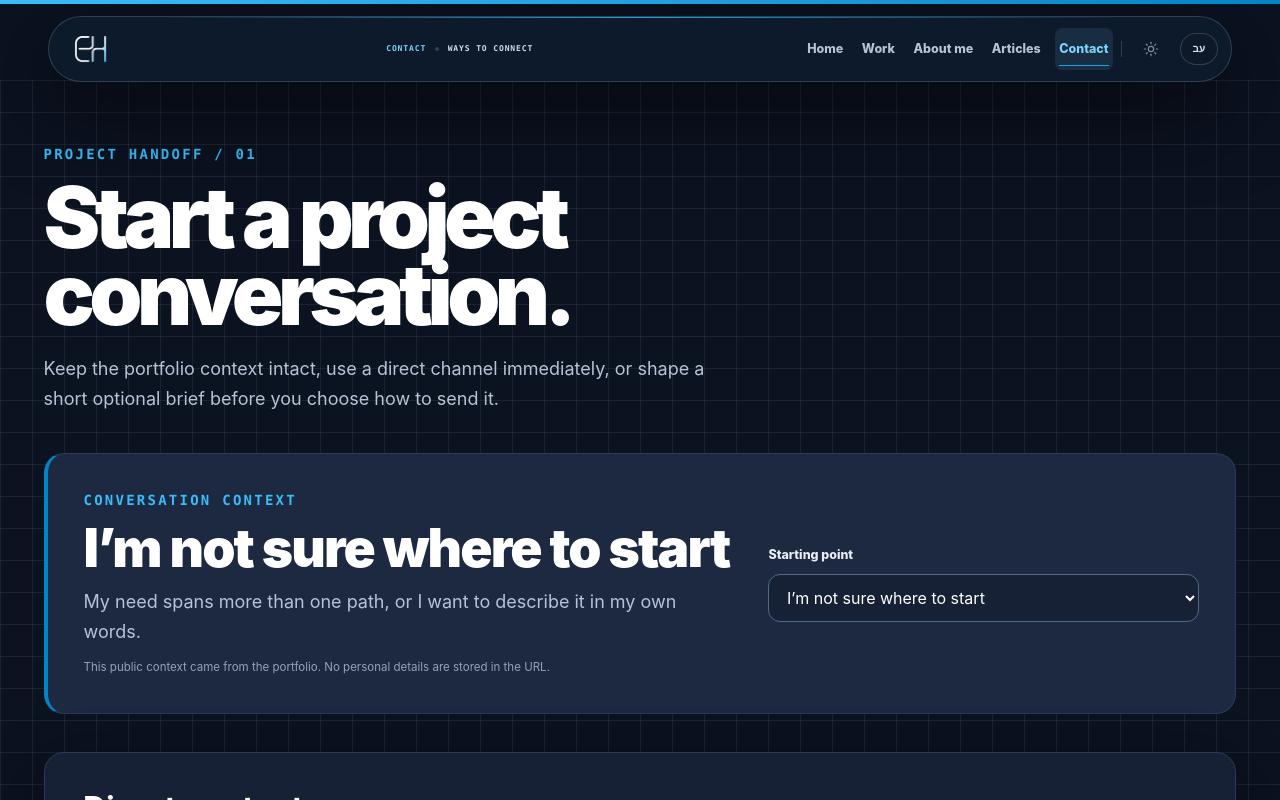
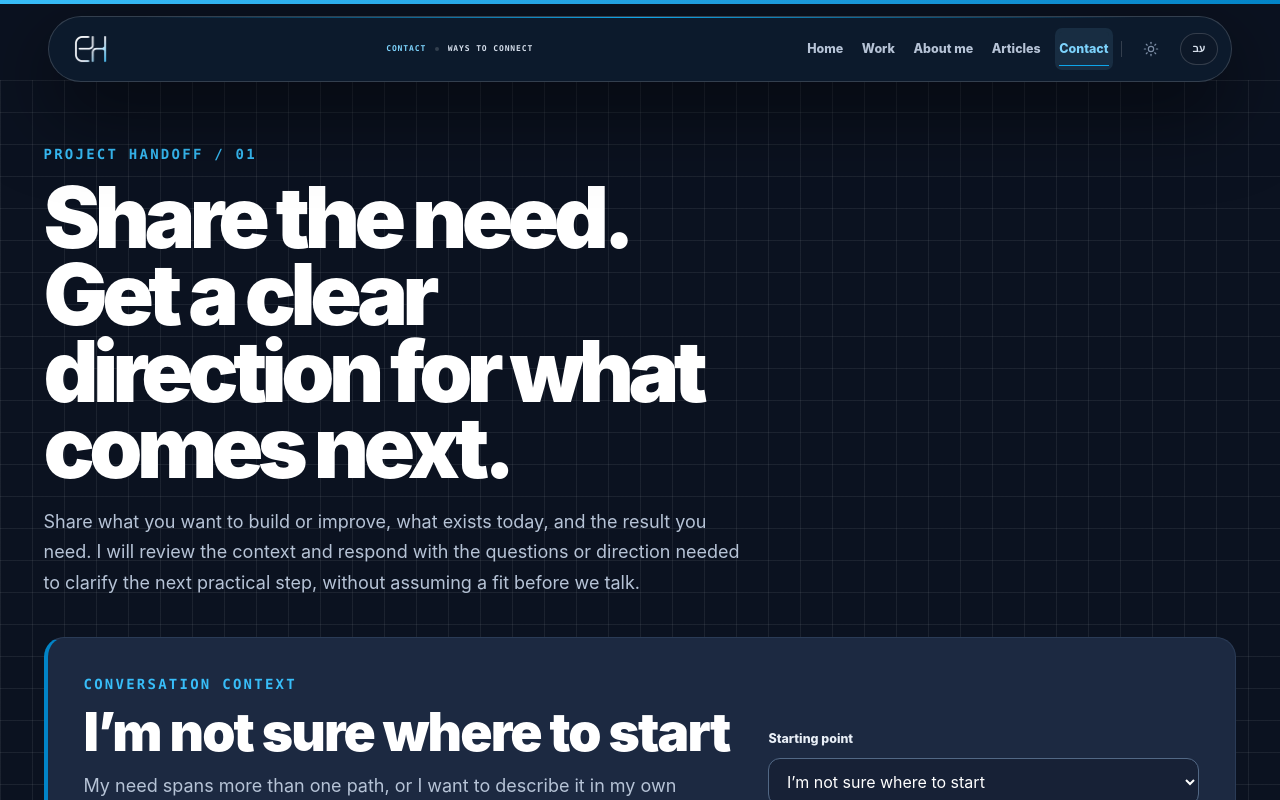
Before and after one commit to Evyatar-Hazan/Evyatar-Hazan.github.io, a React (Vite) app: page /en/contact/ in a window 1280 px wide. Shown: the top 800 px of the page. Built offline with nearby package versions, Linux system fonts and the light colour scheme.

Commit message:
fix: clarify contact response value

```diff
--- a/src/features/contact/ContactBriefFeature.tsx
+++ b/src/features/contact/ContactBriefFeature.tsx
@@ -53,8 +53,8 @@ const submissionTimeoutMs = 12_000;
 const localizedUi = {
   en: {
     eyebrow: 'PROJECT HANDOFF / 01',
-    title: 'Start a project conversation.',
-    description: 'Keep the portfolio context intact, use a direct channel immediately, or shape a short optional brief before you choose how to send it.',
+    title: 'Share the need. Get a clear direction for what comes next.',
+    description: 'Share what you want to build or improve, what exists today, and the result you need. I will review the context and respond with the questions or direction needed to clarify the next practical step, without assuming a fit before we talk.',
     contextTitle: 'Conversation context',
     contextDescription: 'This public context came from the portfolio. No personal details are stored in the URL.',
     contextLabel: 'Starting point',
@@ -120,8 +120,8 @@ const localizedUi = {
   },
   he: {
     eyebrow: 'PROJECT HANDOFF / 01',
-    title: 'פותחים שיחת פרויקט.',
-    description: 'שומרים על ההקשר מהפורטפוליו, פונים מיד בערוץ ישיר או מסדרים תקציר קצר ולא־מחייב לפני שבוחרים איך להשתמש בו.',
+    title: 'שלחו את הצורך. קבלו כיוון ברור להמשך.',
+    description: 'ספרו מה תרצו לבנות או לשפר, מה קיים היום ואיזו תוצאה אתם צריכים. אבדוק את ההקשר ואחזור עם השאלות או הכיוון הדרושים כדי לחדד את הצעד המעשי הבא, בלי להניח מראש שיש התאמה.',
     contextTitle: 'הקשר השיחה',
     contextDescription: 'זהו הקשר ציבורי שהגיע מהפורטפוליו. פרטים אישיים אינם נשמרים בכתובת.',
     contextLabel: 'נקודת פתיחה',
```
Also changed, not shown: 1 other file (tests, documents, lock files or other folders).
